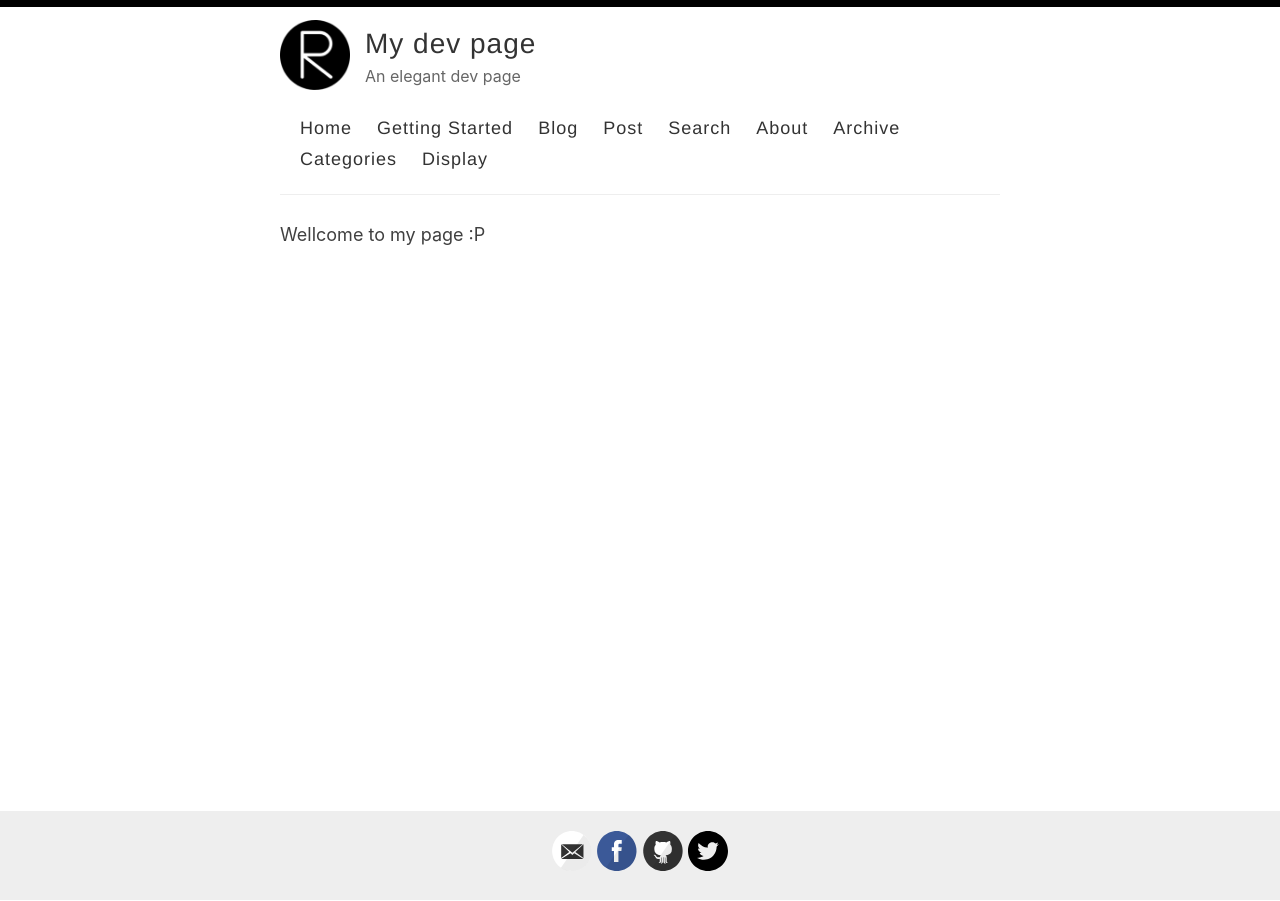
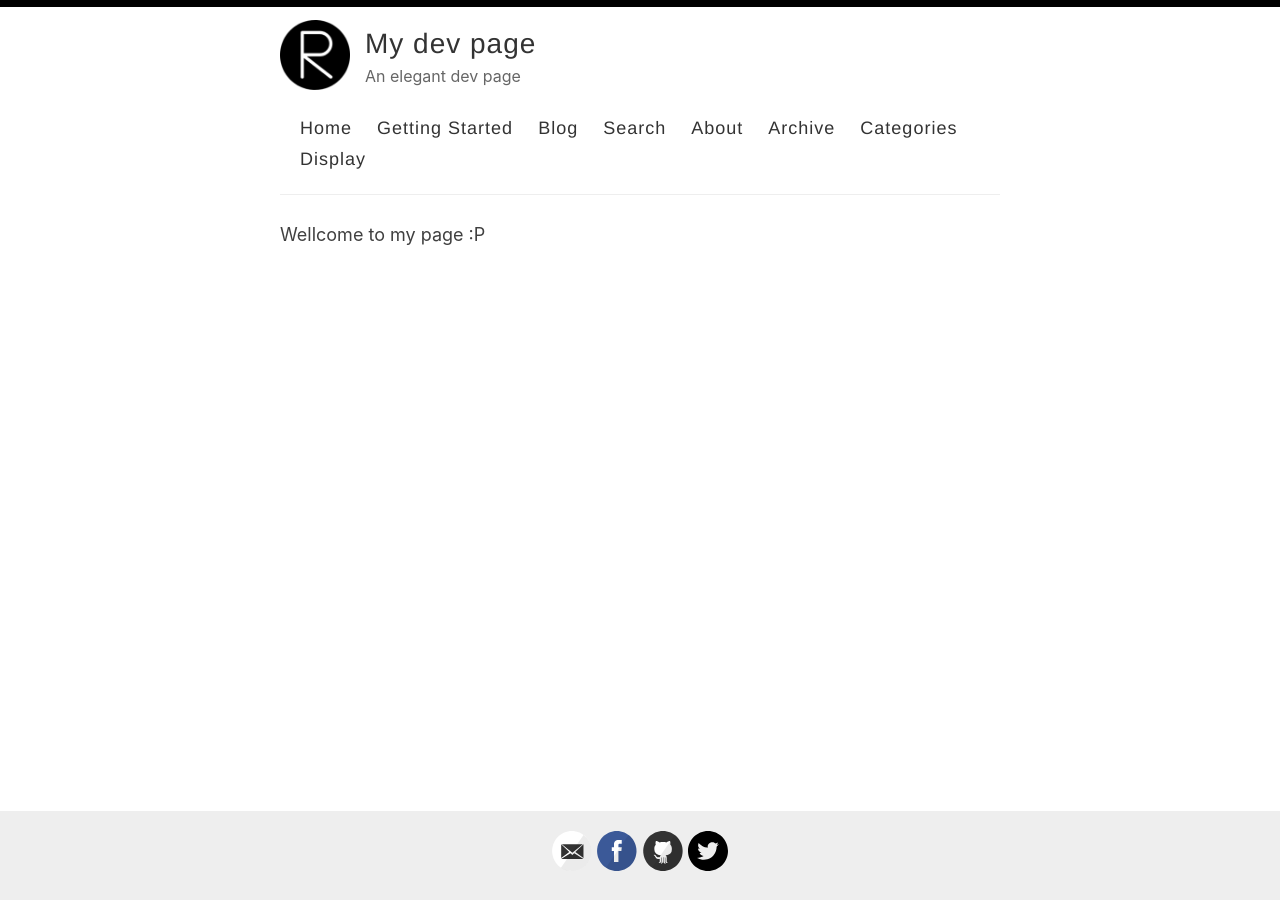
Before and after one commit to swagar/my-reverie, a Jekyll site: the page built from index.html, in a window 1280 px wide. Built offline with Jekyll 4.4.1, drawn with Linux system fonts in a browser that asks for light colours.

Commit message:
refactoring

```diff
--- a/_layouts/default.html
+++ b/_layouts/default.html
@@ -31,7 +31,6 @@
               <a href="{{ site.baseurl }}/">Home</a>
               <a href="{{ site.baseurl }}/getting-started">Getting Started</a>
               <a href="{{ site.baseurl }}/blog">Blog</a>
-              <a href="{{ site.baseurl }}/post">Post</a>
               <a href="{{ site.baseurl }}/search">Search</a>
               <a href="{{ site.baseurl }}/about">About</a>
               <a href="{{ site.baseurl }}/archive">Archive</a>
```
